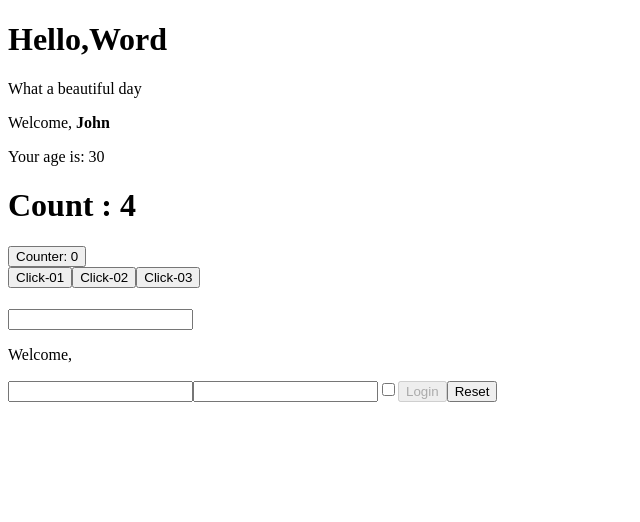
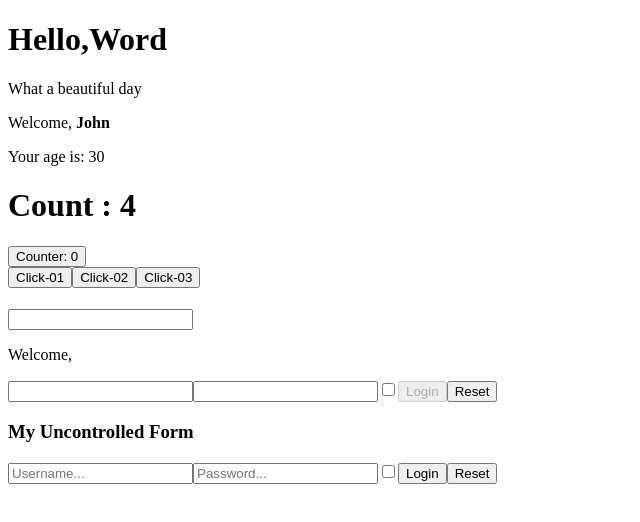
Before and after one commit to Ignazioconti/React_V2, a React (Create React App) app in the folder my-app/: page / in a window 1280 px wide. Shown: the top 522 px of the page, without its empty margins (0-640 px from the left). Built offline with nearby package versions, Linux system fonts and the light colour scheme.

Commit message:
Svolgimento

```diff
--- a/my-app/src/App.js
+++ b/my-app/src/App.js
@@ -5,6 +5,7 @@ import { Counter } from "./Counter";
 import { HelloWord } from "./HelloWord";
 import { InteractiveWelcome } from "./InteractiveWelcome";
 import { Login } from "./Login";
+import { UncontrolledLogin } from "./UncontrolledLogin";
 import { Welcome } from "./Welcome";
 export class App extends React.Component {
   render() {
@@ -21,6 +22,7 @@ export class App extends React.Component {
         <ClickTracker />
         <InteractiveWelcome />
         <Login />
+        <UncontrolledLogin />
       </div>
     );
   }
--- /dev/null
+++ b/my-app/src/UncontrolledLogin.js
@@ -0,0 +1,34 @@
+import React from "react";
+
+export class UncontrolledLogin extends React.Component {
+  handleFormSubmit = (event) => {
+    event.preventDefault();
+
+    const username = event.target.elements.username.value;
+    const password = event.target.elements.password.value;
+    const remember = event.target.elements.remember.checked;
+
+    console.log({ username, password, remember });
+  };
+
+  render() {
+    return (
+      <div>
+        <h3>My Uncontrolled Form</h3>
+
+        <form onSubmit={this.handleFormSubmit}>
+          <input placeholder="Username..." name="username"></input>
+          <input
+            placeholder="Password..."
+            name="password"
+            type="password"
+          ></input>
+          <input name="remember" type="checkbox"></input>
+
+          <button type="submit">Login</button>
+          <button type="reset">Reset</button>
+        </form>
+      </div>
+    );
+  }
+}
```
